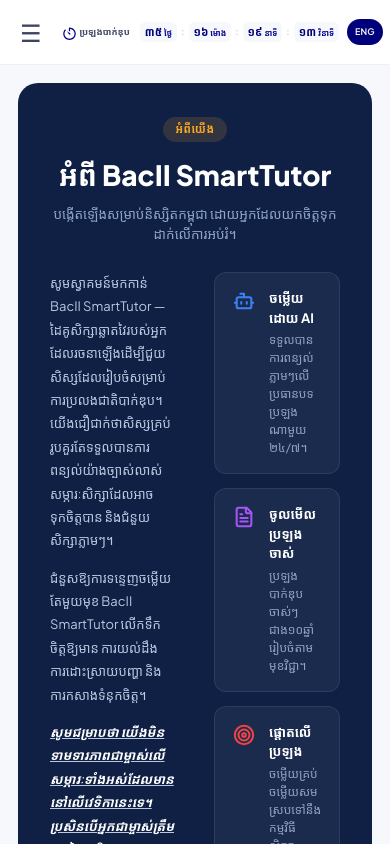
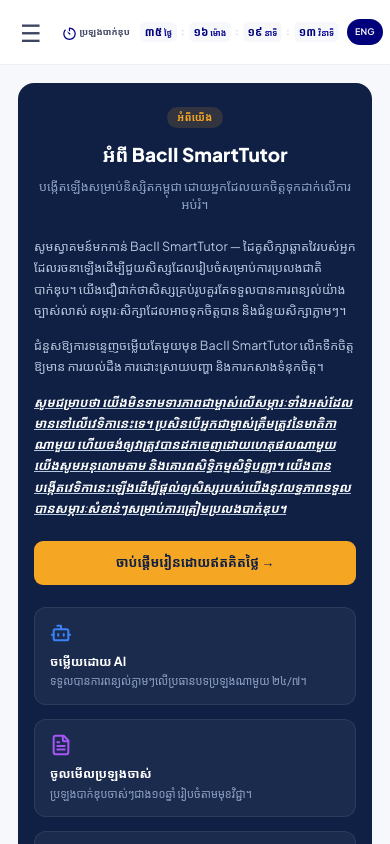
Before and after one commit to SambathHim/BacII-SmartTutor, a Vue app: page /about in a window 390 px wide. Shown: the top 844 px of the page. Built offline with nearby package versions, Linux system fonts and the light colour scheme.

Commit message:
responsive for about

```diff
--- a/src/views/AboutView.vue
+++ b/src/views/AboutView.vue
@@ -38,17 +38,17 @@
         features: [
           {
             key: 'aiPowered',
-            color: '#3b82f6', // Bright Blue
+            color: '#3b82f6',
             icon: `<svg width="22" height="22" viewBox="0 0 24 24" fill="none" stroke="currentColor" stroke-width="2.2" stroke-linecap="round" stroke-linejoin="round"><path d="M12 8V4H8"/><rect width="16" height="12" x="4" y="8" rx="2"/><path d="M2 14h2"/><path d="M20 14h2"/><path d="M15 13v2"/><path d="M9 13v2"/></svg>`
           },
           {
             key: 'pastExams',
-            color: '#a855f7', // Purple
+            color: '#a855f7',
             icon: `<svg width="22" height="22" viewBox="0 0 24 24" fill="none" stroke="currentColor" stroke-width="2.2" stroke-linecap="round" stroke-linejoin="round"><path d="M15 2H6a2 2 0 0 0-2 2v16a2 2 0 0 0 2 2h12a2 2 0 0 0 2-2V7Z"/><path d="M14 2v4a2 2 0 0 0 2 2h4"/><path d="M10 9H8"/><path d="M16 13H8"/><path d="M16 17H8"/></svg>`
           },
           {
             key: 'examFocused',
-            color: '#ef4444', // Red
+            color: '#ef4444',
             icon: `<svg width="22" height="22" viewBox="0 0 24 24" fill="none" stroke="currentColor" stroke-width="2.2" stroke-linecap="round" stroke-linejoin="round"><circle cx="12" cy="12" r="10"/><circle cx="12" cy="12" r="6"/><circle cx="12" cy="12" r="2"/></svg>`
           },
           {
@@ -194,4 +194,87 @@
   color: #8fa3c8;
   line-height: 1.5;
 }
+@media (max-width: 900px) {
+  .about-body {
+    grid-template-columns: 1fr;
+    gap: 28px;
+  }
+}
+
+@media (max-width: 640px) {
+  .about {
+    padding: 24px 20px;
+    gap: 22px;
+    border-radius: 16px;
+  }
+
+  .about-eyebrow {
+    font-size: 10px;
+    padding: 3px 10px;
+  }
+
+  .about-title {
+    font-size: 22px;
+  }
+
+  .about-subtitle {
+    font-size: 12.5px;
+  }
+
+  .about-body {
+    gap: 22px;
+  }
+
+  .about-text p {
+    font-size: 12.5px;
+    line-height: 1.7;
+  }
+
+  .copyright-text {
+    font-size: 12px;
+  }
+
+  .about-cta {
+    width: 100%;
+    text-align: center;
+    padding: 12px 18px;
+  }
+
+  .feature {
+    padding: 14px 15px;
+    gap: 12px;
+  }
+
+  .feature-icon svg {
+    width: 18px;
+    height: 18px;
+  }
+
+  .feature-title {
+    font-size: 12.5px;
+  }
+
+  .feature-desc {
+    font-size: 11px;
+  }
+}
+
+@media (max-width: 400px) {
+  .about {
+    padding: 20px 16px;
+  }
+
+  .about-title {
+    font-size: 19px;
+  }
+
+  .feature {
+    flex-direction: column;
+    gap: 8px;
+  }
+
+  .feature-icon {
+    margin-top: 0;
+  }
+}
 </style>
```
